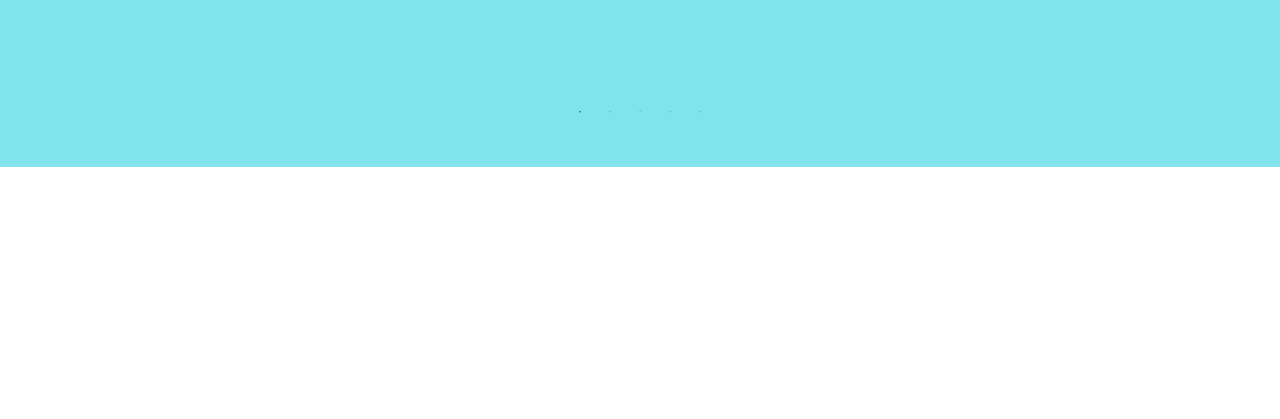
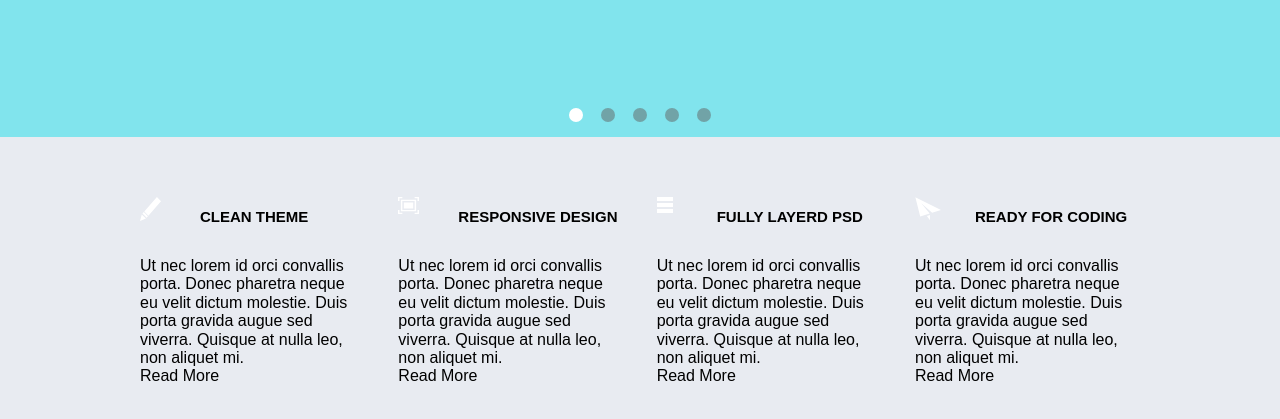
Before and after one commit to daemondw/bislite, a plain HTML site: page index.html in a window 1280 px wide. Shown: the part 483-902 px from the top of the page. Before the commit the page ends 800 px from the top, so only its background shows below. Drawn offline with nearby package versions, Linux system fonts and the light colour scheme; a web font is replaced by a local one.

Commit message:
items block

```diff
--- a/css/style.css
+++ b/css/style.css
@@ -79,7 +79,7 @@ li{
     height: 0;
     overflow: hidden;
     opacity: 0;
-
+    z-index: 2;
     position: absolute;
     width: 200px;
     background-color: #fff;
@@ -132,9 +132,12 @@ li{
     background-color: #fff;
     transition: all .3s;
 }
+
+/********* header end  *************/
+
 .slider{
     background-color: #81e4ed;
-    padding: 20px 0 40px;
+    padding: 20px 0 10px;
 }
 
 .slider__item{
@@ -150,3 +153,50 @@ li{
     font-weight: 700;
     padding-top: 90px;
 }
+
+.slick-dots li button{
+    width: 14px;
+    height: 14px;
+    background-color: rgba(98, 98, 98, .5);
+    border-radius: 50%;
+}
+.slick-dots li.slick-active button{
+    background-color: #fff;
+}
+.slick-dots li button:before{
+    display: none;
+}
+.slick-dots li{
+    margin: 0 9px;
+    width: auto;
+    height: auto;
+}
+
+/************     slider end     ***********/
+
+.items{
+    background-color: #e8ebf1;
+    padding: 60px 0 50px;
+}
+.items__inner{
+    display: flex;
+    justify-content: space-between;
+}
+.item{
+    width: 225px;
+    font-family: 'arial', sans-serif;
+}
+.item__title{
+    font-size: 15px;
+    font-weight: 700;
+    line-height: 20px;
+    text-transform: uppercase;
+    padding: 10px 0 0 60px;
+    margin-bottom: 30px;
+    position: relative;
+}
+.item__icons{
+    position: absolute;
+    width: 40px;
+    height: 40px;
+}
--- a/index.html
+++ b/index.html
@@ -6,7 +6,8 @@
           content="width=device-width, user-scalable=no, initial-scale=1.0, maximum-scale=1.0, minimum-scale=1.0">
     <meta http-equiv="X-UA-Compatible" content="ie=edge">
     <link rel="preconnect" href="https://fonts.gstatic.com">
-    <link href="https://fonts.googleapis.com/css2?family=Lato:wght@400;700;900&display=swap" rel="stylesheet">
+    <link href="https://fonts.googleapis.com/css2?family=Lato:wght@400;700;900&display=swap"
+          rel="stylesheet">
     <link rel="stylesheet" href="css/normalize.css">
     <link rel="stylesheet" href="css/slick.css">
     <link rel="stylesheet" href="css/slick-theme.css">
@@ -35,17 +36,17 @@
                         <ul class="drop-down__list">
                             <li><a href="#">Web Design</a></li>
                             <li><a href="#">Wordpress Design</a></li>
-                            <li><a href="#">Mobile App Devplopment</a></li>
+                            <li><a href="#">Mobile App Development</a></li>
                             <li><a href="#">Internet Marketing</a></li>
                             <li><a href="#">Social Media Management</a></li>
                         </ul>
                     </li>
-                    <li  class="header__drop-down drop-down">
+                    <li class="header__drop-down drop-down">
                         <a href="#">Portfolio</a>
                         <ul class="drop-down__list">
                             <li><a href="#">Web Design</a></li>
                             <li><a href="#">Wordpress Design</a></li>
-                            <li><a href="#">Mobile App Devplopment</a></li>
+                            <li><a href="#">Mobile App Development</a></li>
                             <li><a href="#">Internet Marketing</a></li>
                             <li><a href="#">Social Media Management</a></li>
                         </ul>
@@ -95,6 +96,54 @@
     </div>
 </section>
 
+<section class="items">
+    <div class="container">
+        <div class="items__inner">
+
+            <div class="item">
+                <div class="item__icons"><img src="images/icons/item-1.svg" alt=""></div>
+                <div class="item__title">Clean Theme</div>
+                <div class="item__text">
+                    Ut nec lorem id orci convallis porta. Donec pharetra neque
+                    eu velit dictum molestie. Duis porta gravida augue sed
+                    viverra. Quisque at nulla leo, non aliquet mi.
+                </div>
+                <a href="#" class="item__link">Read More</a>
+            </div>
+            <div class="item">
+                <div class="item__icons"><img src="images/icons/item-2.svg" alt=""></div>
+                <div class="item__title">Responsive Design</div>
+                <div class="item__text">
+                    Ut nec lorem id orci convallis porta. Donec pharetra neque
+                    eu velit dictum molestie. Duis porta gravida augue sed
+                    viverra. Quisque at nulla leo, non aliquet mi.
+                </div>
+                <a href="#" class="item__link">Read More</a>
+            </div>
+            <div class="item">
+                <div class="item__icons"><img src="images/icons/item-3.svg" alt=""></div>
+                <div class="item__title">Fully layerd PSD</div>
+                <div class="item__text">
+                    Ut nec lorem id orci convallis porta. Donec pharetra neque
+                    eu velit dictum molestie. Duis porta gravida augue sed
+                    viverra. Quisque at nulla leo, non aliquet mi.
+                </div>
+                <a href="#" class="item__link">Read More</a>
+            </div>
+            <div class="item">
+                <div class="item__icons"><img src="images/icons/item-4.svg" alt=""></div>
+                <div class="item__title">Ready for coding</div>
+                <div class="item__text">
+                    Ut nec lorem id orci convallis porta. Donec pharetra neque
+                    eu velit dictum molestie. Duis porta gravida augue sed
+                    viverra. Quisque at nulla leo, non aliquet mi.
+                </div>
+                <a href="#" class="item__link">Read More</a>
+            </div>
+        </div>
+    </div>
+</section>
+
 <script src="https://ajax.googleapis.com/ajax/libs/jquery/3.5.1/jquery.min.js"></script>
 <script src="js/slick.min.js"></script>
 <script src="js/main.js"></script>
```
Also changed, not shown: images/icons/arrow-right.svg (added), images/icons/item-1.svg (added), images/icons/item-2.svg (added), images/icons/item-3.svg (added), images/icons/item-4.svg (added), 1 other file.
